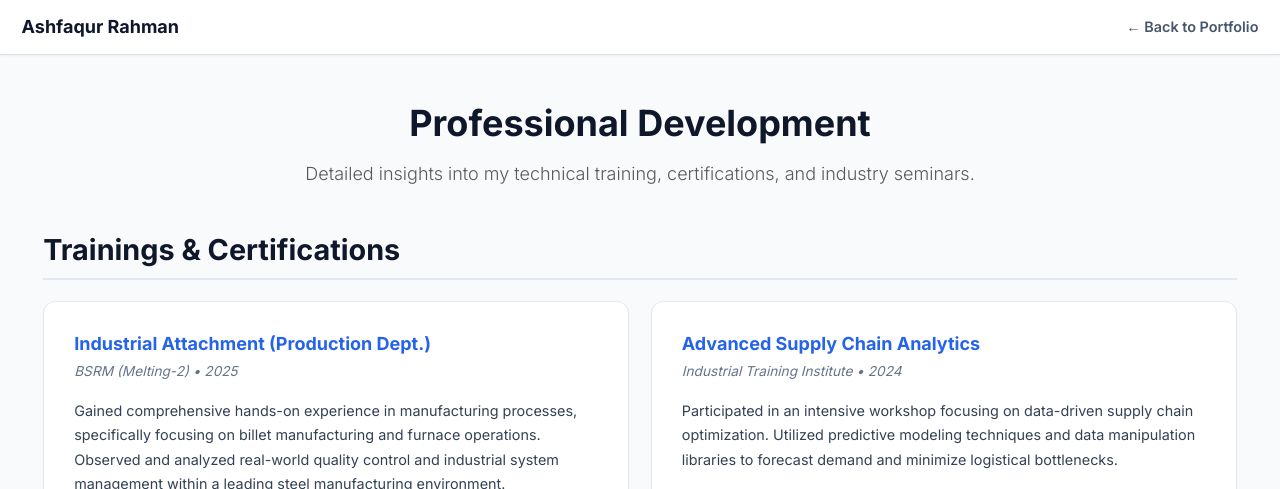
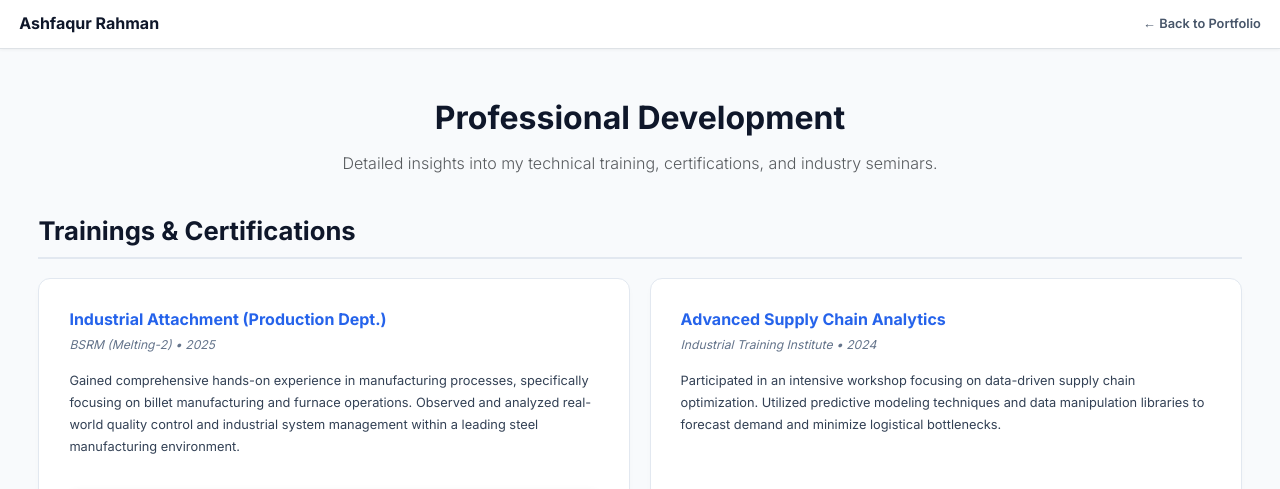
Before and after one commit to AshfaqurRahman99/AshfaqurRahman99.github.io, a Jekyll site: the page development.html, which Jekyll copies as it is, in a window 1280 px wide and 1400 px high. Shown: the top 489 px of the window. Built offline with Jekyll 4.4.1, drawn with Linux system fonts in a browser that asks for light colours; some of the changed text lies outside the part shown; grey boxes are pictures that could not be loaded.

Commit message:
Update development.html

```diff
--- a/development.html
+++ b/development.html
@@ -13,7 +13,7 @@
 
     <style>
         html {
-            font-size: 90%;
+            font-size: 80%;
             scroll-behavior: smooth;
         }
 
```
Also changed, not shown: other parts of development.html (+1 -1 lines).
